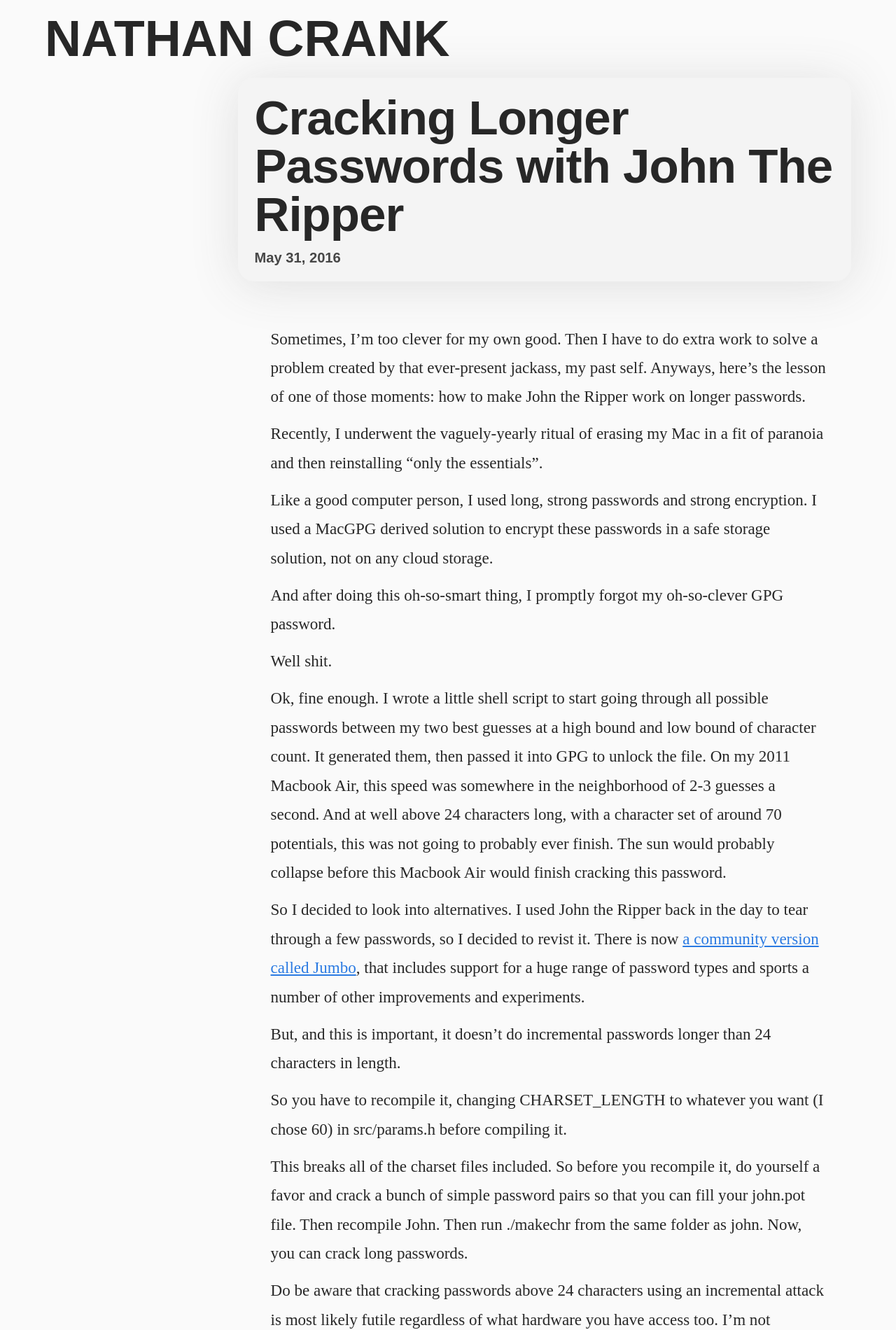
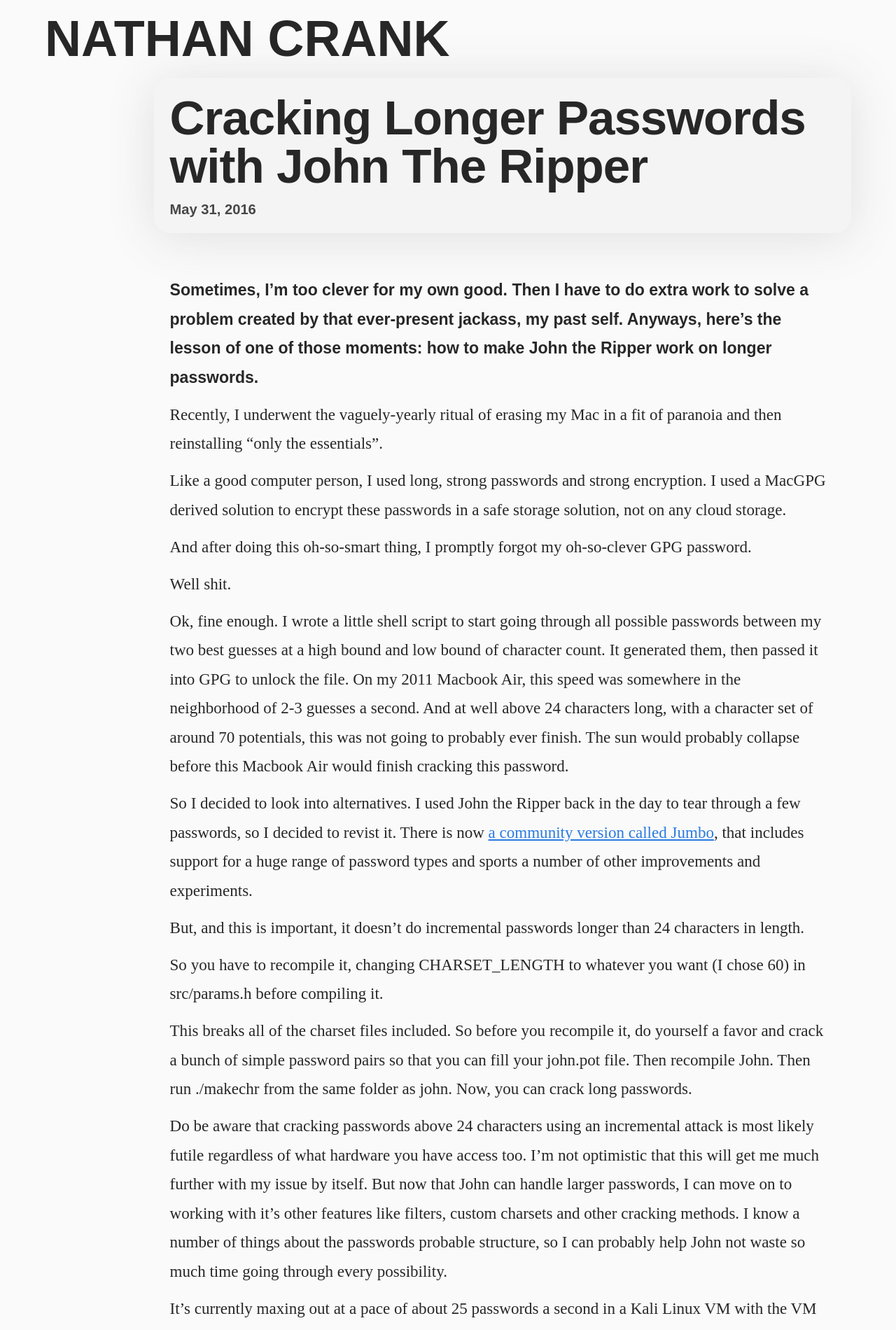
Before and after one commit to nathancrank/dotcom, a Jekyll site: the page built from _posts/2016-05-31-cracking-longer-passwords-with-john-the-ripper.md, in a window 1280 px wide. Shown: the top 1900 px of the page at 70% size. Built offline with Jekyll 4.4.1, drawn with Linux system fonts in a browser that asks for light colours; some web fonts are replaced.

Commit message:
style tweaks

```diff
--- a/_sass/_base.scss
+++ b/_sass/_base.scss
@@ -295,9 +295,9 @@
 
 .sit-right {
   @include minq($mq-medium) {
+    margin-left: 12.5%;
+  }
+  @include minq($mq-large) {
     margin-left: 25%;
   }
-  @include minq($mq-large) {
-    margin-left: 33%;
-  }
 }
--- a/_sass/_post.scss
+++ b/_sass/_post.scss
@@ -46,10 +46,10 @@
   font-size: 1.2em;
   @include minq($mq-medium) {
     padding: 1em .5em .25em 1em;
-    margin-left: calc(25% - .5em);
+    margin-left: calc(12.5% + .5em);
   }
   @include minq($mq-large) {
-    margin-left: calc(33% - .5em);
+    margin-left: calc(25% + .5em);
     font-size: 1.4em
   }
 }
@@ -65,6 +65,13 @@
   }
 }
 
+.e-content {
+  p:first-of-type {
+    font-family: $font-aktiv;
+    font-weight: bold;
+  }
+}
+
 .post-content {
   margin-bottom: .4em;
   padding: 1em 1em .25em;
@@ -74,7 +81,7 @@
     margin: 0 -1em .4em;
   }
   @include minq($mq-large) {
-    font-size: 1.4em;
+    font-size: 1.6em;
   }
   p, ul {
     padding: 0 .5em;
```
Also changed, not shown: docs/feed.xml (+1 -1 lines), docs/assets/main.css.
